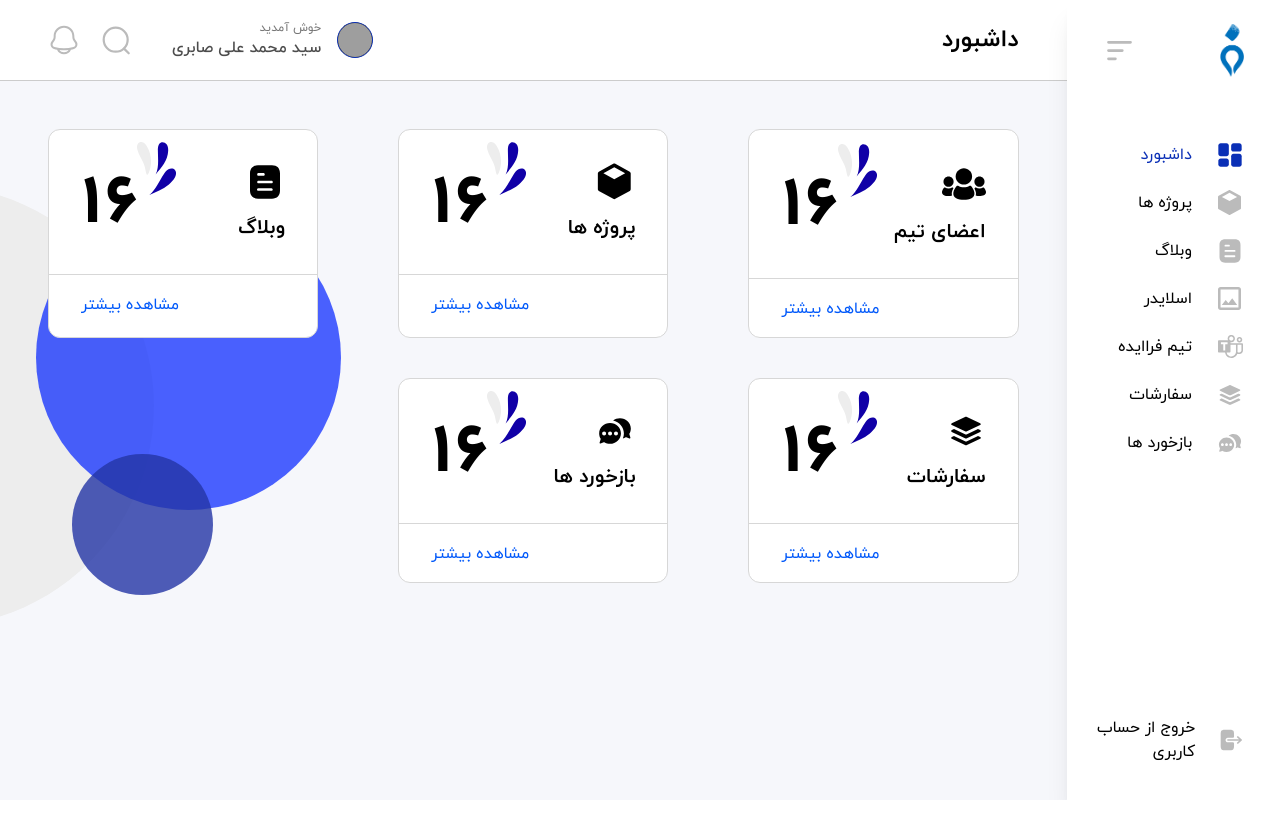
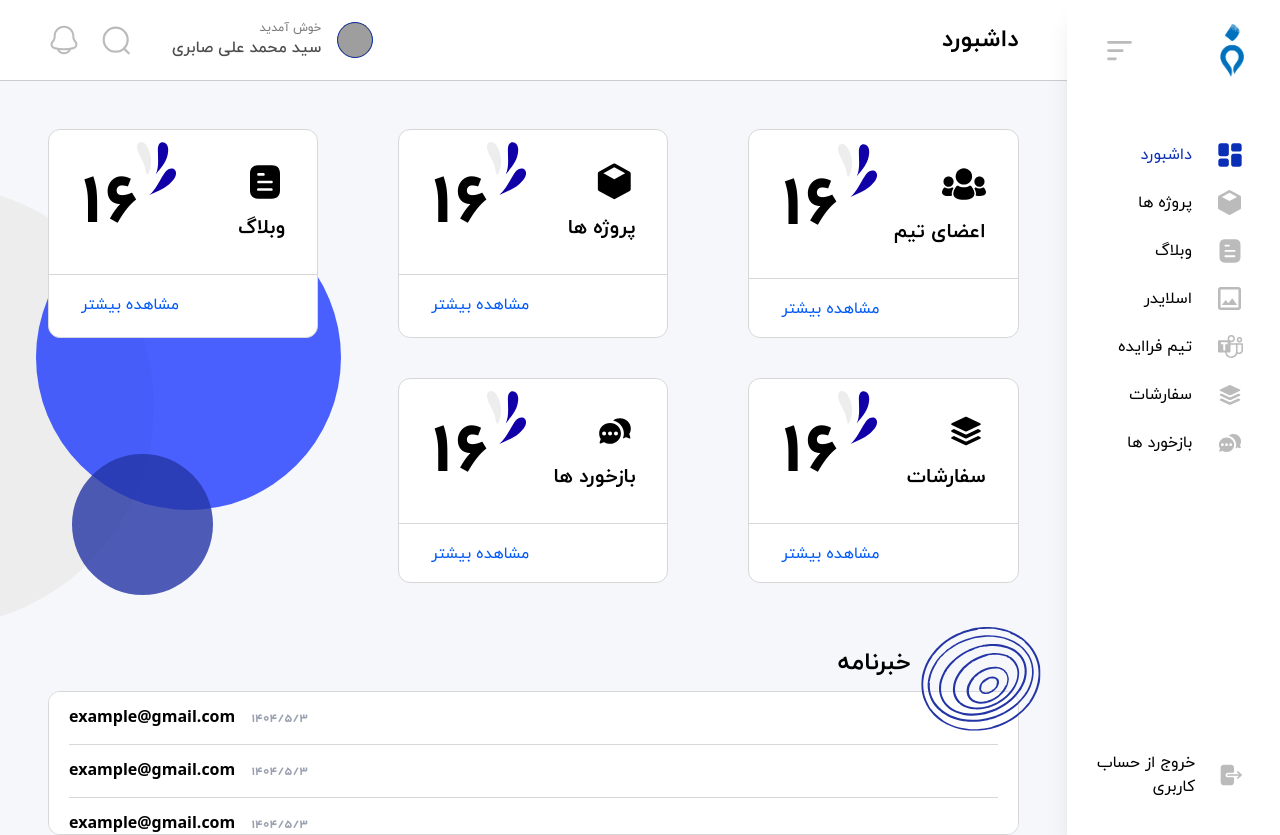
Before and after one commit to sb878787/FaraIdeh, a Next.js app: page /admin/dashboard in a window 1280 px wide. Before the commit the page ends 800 px from the top, so only its background shows below. Built offline with nearby package versions, Linux system fonts and the light colour scheme; grey boxes are pictures that could not be loaded.

Commit message:
feat(dashboard): add Newsletter in dashboard

```diff
--- a/src/views/dashboard/admin/dashboard/MainDashboard.tsx
+++ b/src/views/dashboard/admin/dashboard/MainDashboard.tsx
@@ -11,6 +11,7 @@ import BlogsIcon from '@/component/icons/dashboard/BlogsIcon';
 import OrdersIcon from '@/component/icons/dashboard/OrdersIcon';
 import FeedbackIcon from '@/component/icons/dashboard/FeedbackIcon';
 import CircleDashboardSVG from '@/component/icons/SVG/CircleDashboardSVG';
+import OurStoryHome from '@/component/icons/SVG/OurStoryHome';
 
 const MainDashboard = () => {
   const dashboardData = [
@@ -47,6 +48,7 @@ const MainDashboard = () => {
   ];
 
   return (
+    <>
       <div className="grid grid-cols-3 gap-x-20 gap-y-10 px-12 mt-12 relative">
         {dashboardData.map((item, index) => (
           <div key={index} className="w-full bg-white border border-[#D7D7D7] rounded-xl z-40">
@@ -76,6 +78,46 @@ const MainDashboard = () => {
           <CircleDashboardSVG />
         </div>
       </div>
+
+      <div className="px-12 mt-16 relative">
+        <div className="absolute -top-5 right-6">
+          <OurStoryHome width="124" height="104" />
+        </div>
+
+        <p className="font-iranYekan font-semibold text-2xl pr-27">خبرنامه</p>
+
+        <div className="w-full bg-white rounded-xl border border-[#D7D7D7] h-36 mt-3 overflow-y-scroll text-left px-5">
+          <p className="font-semibold border-b border-[#D7D7D7] pb-4 mt-3">
+            example@gmail.com{' '}
+            <span className="font-yekanBakhFaNum text-xs text-gray-400 ml-3">1404/5/3</span>
+          </p>
+          <p className="font-semibold border-b border-[#D7D7D7] pb-4 mt-3">
+            example@gmail.com{' '}
+            <span className="font-yekanBakhFaNum text-xs text-gray-400 ml-3">1404/5/3</span>
+          </p>
+          <p className="font-semibold border-b border-[#D7D7D7] pb-4 mt-3">
+            example@gmail.com{' '}
+            <span className="font-yekanBakhFaNum text-xs text-gray-400 ml-3">1404/5/3</span>
+          </p>
+          <p className="font-semibold border-b border-[#D7D7D7] pb-4 mt-3">
+            example@gmail.com{' '}
+            <span className="font-yekanBakhFaNum text-xs text-gray-400 ml-3">1404/5/3</span>
+          </p>
+          <p className="font-semibold border-b border-[#D7D7D7] pb-4 mt-3">
+            example@gmail.com{' '}
+            <span className="font-yekanBakhFaNum text-xs text-gray-400 ml-3">1404/5/3</span>
+          </p>
+          <p className="font-semibold border-b border-[#D7D7D7] pb-4 mt-3">
+            example@gmail.com{' '}
+            <span className="font-yekanBakhFaNum text-xs text-gray-400 ml-3">1404/5/3</span>
+          </p>
+          <p className="font-semibold border-b border-[#D7D7D7] pb-4 mt-3">
+            example@gmail.com{' '}
+            <span className="font-yekanBakhFaNum text-xs text-gray-400 ml-3">1404/5/3</span>
+          </p>
+        </div>
+      </div>
+    </>
   );
 };
 
```
Lines whose indentation alone changed are shown as unchanged.
